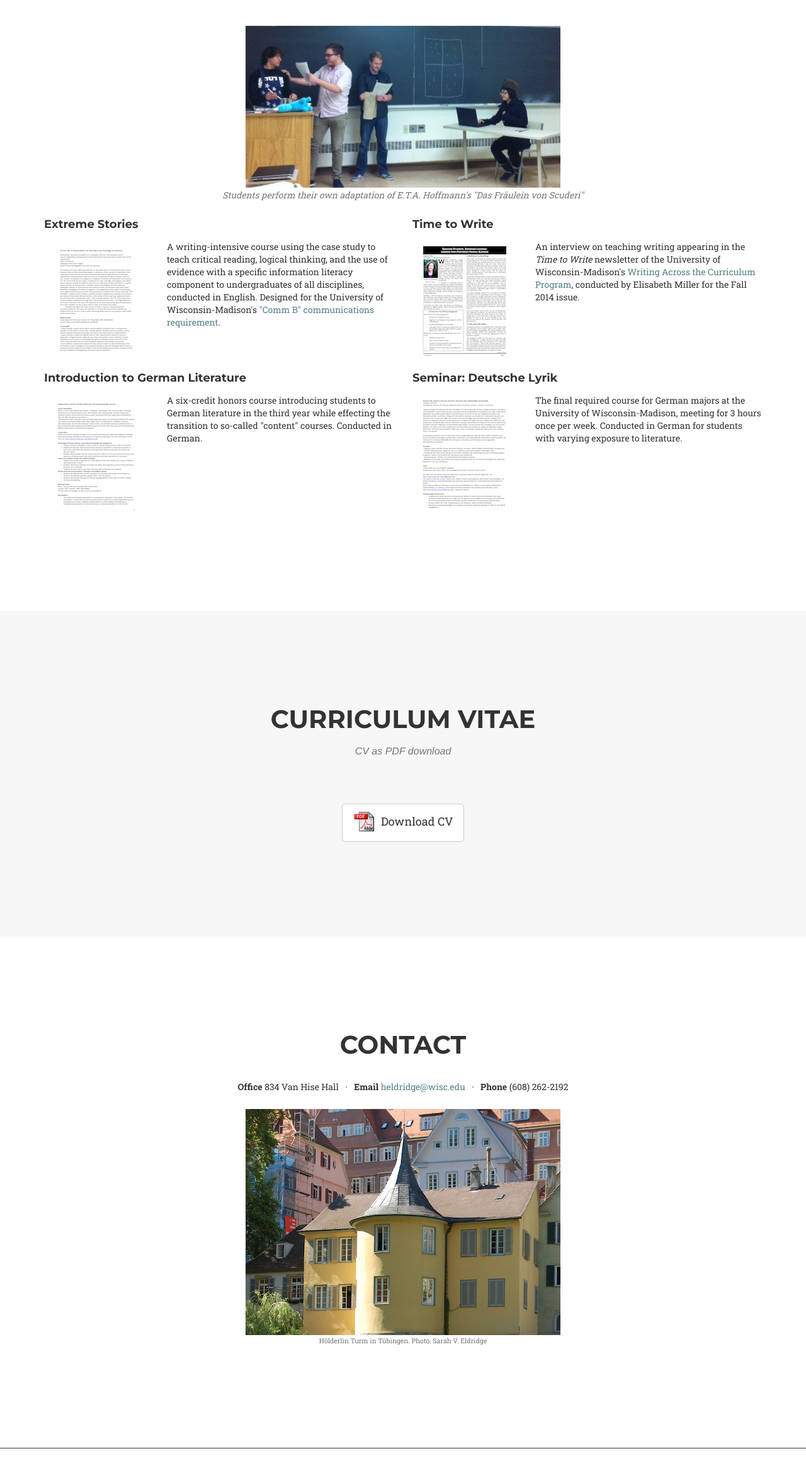
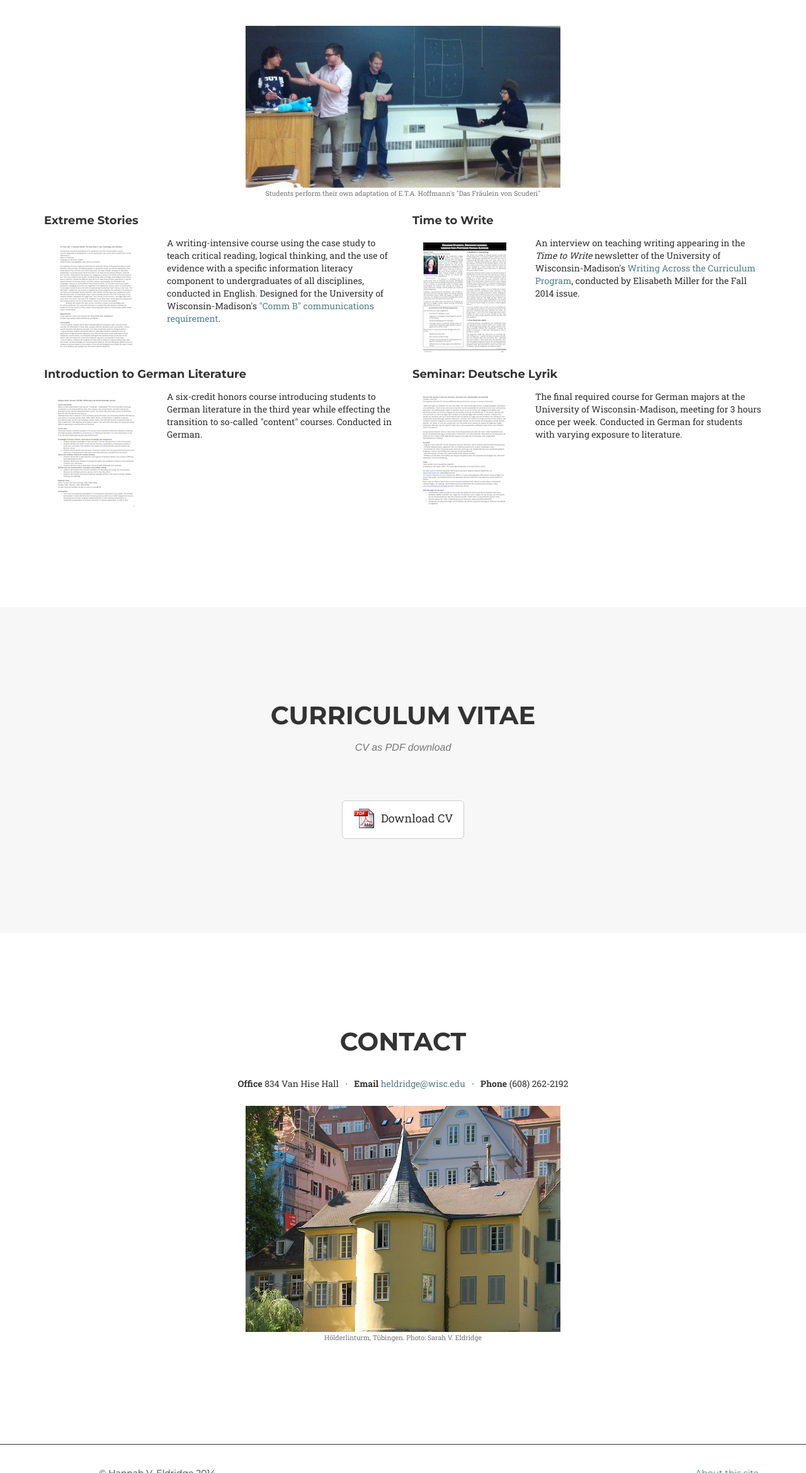
Before and after one commit to hveldridge/hveldridge.github.io, a plain HTML site: page index.html in a window 1280 px wide. Shown: the part 2393-4732 px from the top of the page at 63% size. Drawn offline with nearby package versions, Linux system fonts and the light colour scheme; a web font is replaced by a local one.

Commit message:
modified photo captions

```diff
--- a/index.html
+++ b/index.html
@@ -161,7 +161,7 @@
             </div>
             <div class="row text-center">
                 <img src="img/students.png" class="img-full">
-                <p class="caption">Students perform their own adaptation of E.T.A. Hoffmann's "Das Fräulein von Scuderi"</p>
+                <p class="small-caption">Students perform their own adaptation of E.T.A. Hoffmann's "Das Fräulein von Scuderi"</p>
             </div>
             <div class="row">
                 <div class="col-md-6">
@@ -258,7 +258,7 @@
             </div>
             <div class="row text-center">
                 <img src="img/contact-photo.png" class="img-full">
-                <p class="small-caption">Hölderlin Turm in Tübingen. Photo: Sarah V. Eldridge</p>
+                <p class="small-caption">Hölderlinturm, Tübingen. Photo: Sarah V. Eldridge</p>
             </div>
         </div>
     </section>
```
